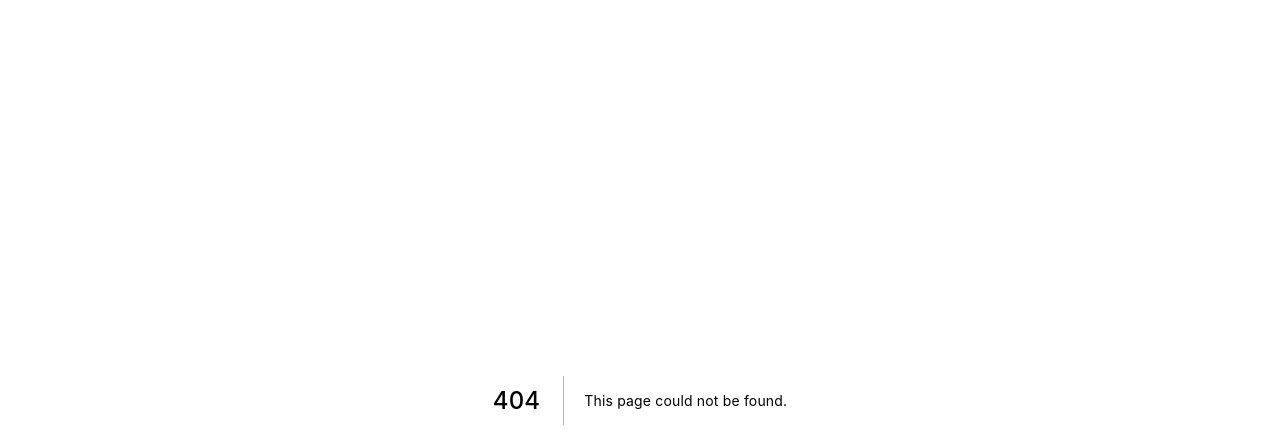
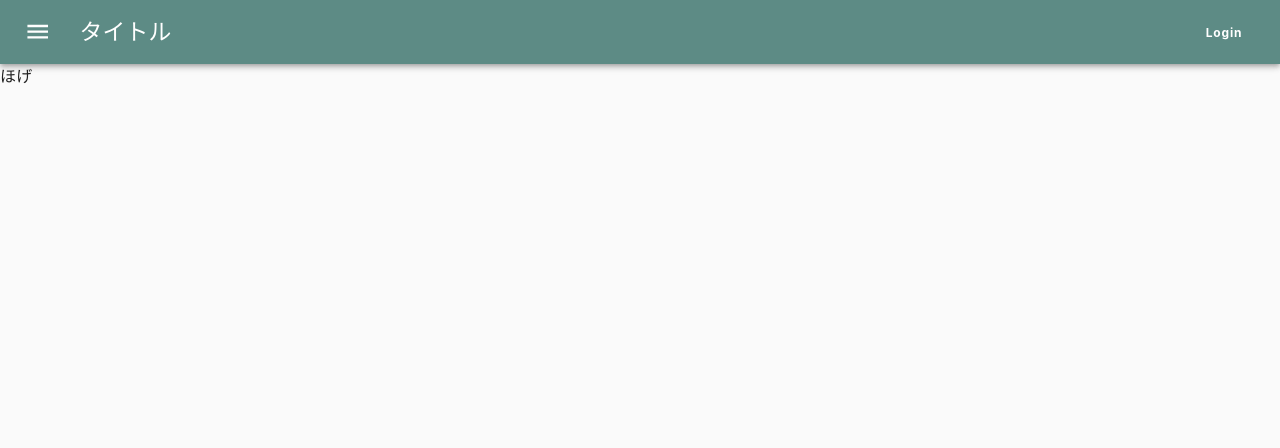
Before and after one commit to siropaca/admin-site-sample, a Next.js app: page /hoge in a window 1280 px wide. Before the commit this address had no page. Shown: the top 448 px of the page. Built offline with nearby package versions, Linux system fonts and the light colour scheme.

Commit message:
ヘッダー共通化まで

```diff
--- /dev/null
+++ b/components/header.tsx
@@ -0,0 +1,42 @@
+import { makeStyles } from '@material-ui/core/styles';
+
+import AppBar from '@material-ui/core/AppBar';
+import Toolbar from '@material-ui/core/Toolbar';
+import IconButton from '@material-ui/core/IconButton';
+import MenuIcon from '@material-ui/icons/Menu';
+import Typography from '@material-ui/core/Typography';
+import Button from '@material-ui/core/Button';
+
+const useStyles = makeStyles((theme) => ({
+  root: {
+    flexGrow: 1
+  },
+  menuButton: {
+    marginRight: theme.spacing(2)
+  },
+  title: {
+    flexGrow: 1
+  }
+}));
+
+export default function Layout(props) {
+  const classes = useStyles();
+
+  return (
+    <AppBar position="static">
+      <Toolbar>
+        <IconButton
+          edge="start"
+          className={classes.menuButton}
+          color="inherit"
+          aria-label="menu">
+          <MenuIcon />
+        </IconButton>
+        <Typography variant="h6" className={classes.title}>
+          タイトル
+        </Typography>
+        <Button color="inherit">Login</Button>
+      </Toolbar>
+    </AppBar>
+  );
+}
--- /dev/null
+++ b/components/layout.tsx
@@ -0,0 +1,10 @@
+import Header from '../components/header';
+
+export default function Layout(props) {
+  return (
+    <div>
+      <Header />
+      {props.children}
+    </div>
+  );
+}
--- a/pages/_app.tsx
+++ b/pages/_app.tsx
@@ -1,6 +1,8 @@
 import React from 'react';
 import { AppProps } from 'next/app';
 import { Provider } from 'react-redux';
+
+import Layout from '../components/layout';
 
 import { ThemeProvider } from '@material-ui/core/styles';
 
@@ -15,7 +17,13 @@ function MyApp({ Component, pageProps }: AppProps) {
       <ResetStyle />
       <GlobalStyle />
       <ThemeProvider theme={theme}>
-        <Component {...pageProps} />
+        {true ? (
+          <Layout>
+            <Component {...pageProps} />
+          </Layout>
+        ) : (
+          <Component {...pageProps} />
+        )}
       </ThemeProvider>
     </React.StrictMode>
   );
--- /dev/null
+++ b/pages/hoge.tsx
@@ -0,0 +1,14 @@
+import Head from 'next/head';
+
+export default function Hoge() {
+  return (
+    <div>
+      <Head>
+        <title>Create Next App</title>
+        <link rel="icon" href="/favicon.ico" />
+      </Head>
+
+      <main>ほげ</main>
+    </div>
+  );
+}
--- a/pages/index.tsx
+++ b/pages/index.tsx
@@ -1,4 +1,5 @@
 import Head from 'next/head';
+import Link from 'next/link';
 
 export default function Home() {
   return (
@@ -13,6 +14,7 @@ export default function Home() {
           Welcome to <a href="https://nextjs.org">Next.js!</a>
         </h1>
         <div>{process.env.API_KEY}</div>
+        <Link href="/hoge">ほげへ</Link>
       </main>
     </div>
   );
--- a/styles/globals.css
+++ /dev/null
@@ -1,16 +0,0 @@
-html,
-body {
-  padding: 0;
-  margin: 0;
-  font-family: -apple-system, BlinkMacSystemFont, Segoe UI, Roboto, Oxygen,
-    Ubuntu, Cantarell, Fira Sans, Droid Sans, Helvetica Neue, sans-serif;
-}
-
-a {
-  color: inherit;
-  text-decoration: none;
-}
-
-* {
-  box-sizing: border-box;
-}
```
Also changed, not shown: 1 other file (tests, documents, lock files or other folders).
